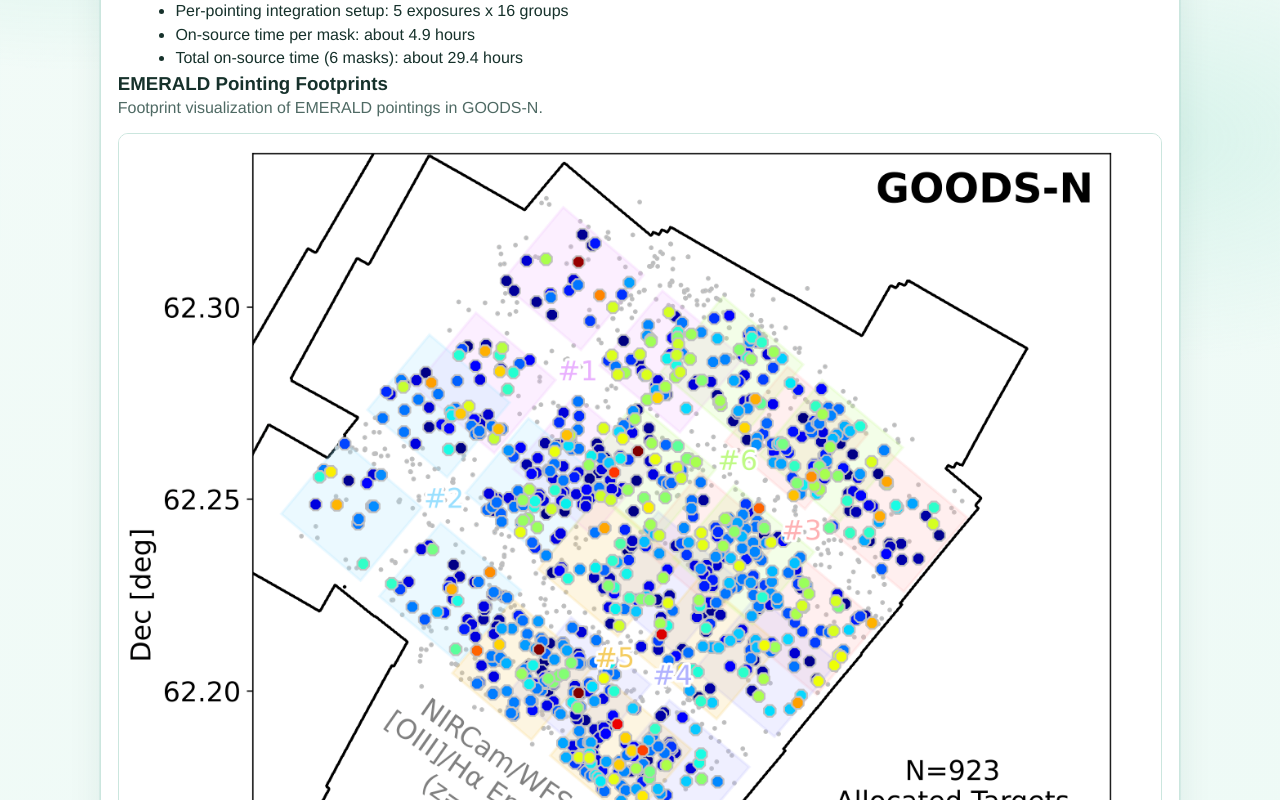
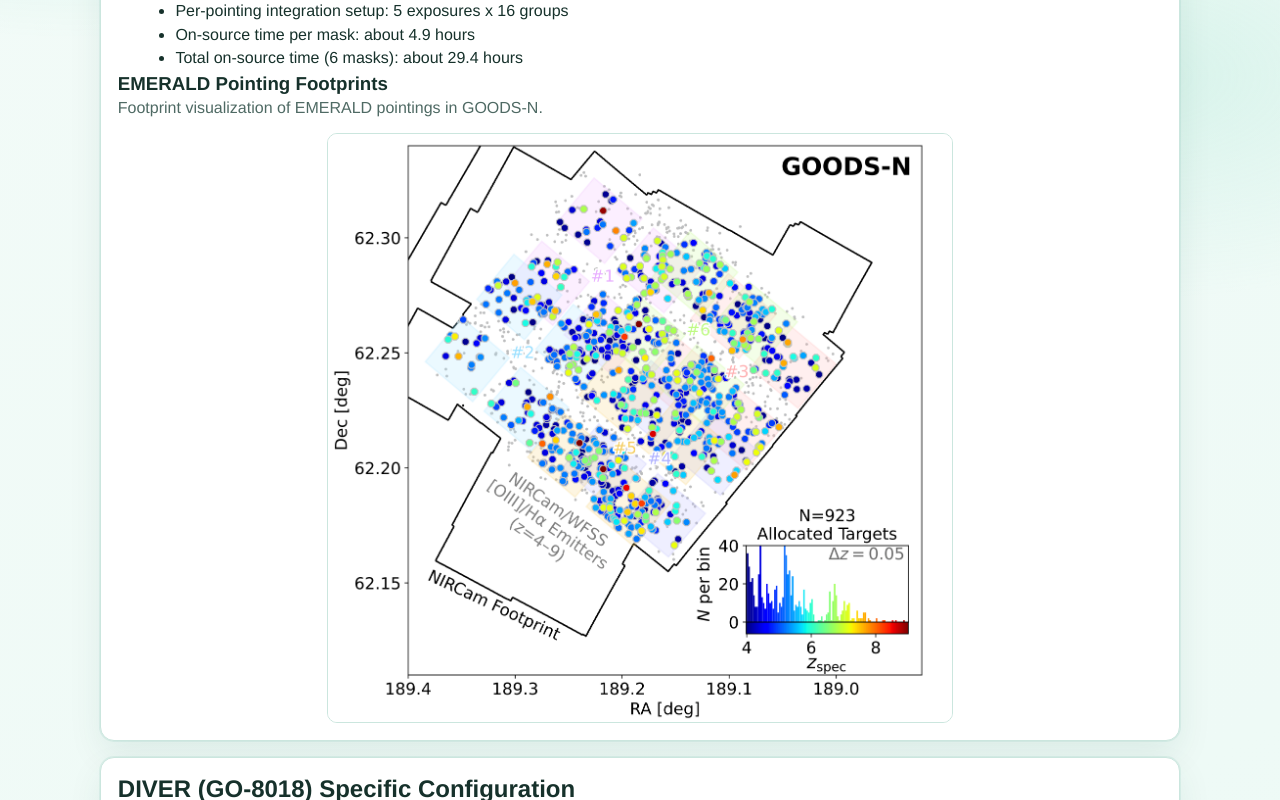
Before and after one commit to fengwusun/emerald-website, a Next.js app: page /observing-plan in a window 1280 px wide. Shown: the part 500-1300 px from the top of the page. Built offline with nearby package versions, Linux system fonts and the light colour scheme; no server answers.

Commit message:
Update page.tsx

```diff
--- a/app/(public)/observing-plan/page.tsx
+++ b/app/(public)/observing-plan/page.tsx
@@ -175,6 +175,7 @@ export default async function ObservingPlanPage() {
         <p className="muted" style={{ marginTop: "0.25rem" }}>
           Footprint visualization of EMERALD pointings in GOODS-N.
         </p>
+        <div style={{ display: "flex", justifyContent: "center" }}>
           <Image
             src={withBasePath("/figures/emerald_pointing_footprints.png")}
             alt="EMERALD pointing footprints in GOODS-N"
@@ -182,13 +183,14 @@ export default async function ObservingPlanPage() {
             height={1293}
             unoptimized
             style={{
-            width: "100%",
+              width: "60%",
               maxWidth: "100%",
               height: "auto",
               borderRadius: "10px",
               border: "1px solid #cbe6de"
             }}
           />
+        </div>
       </section>
 
       <section className="card">
```
Lines whose indentation alone changed are shown as unchanged.
